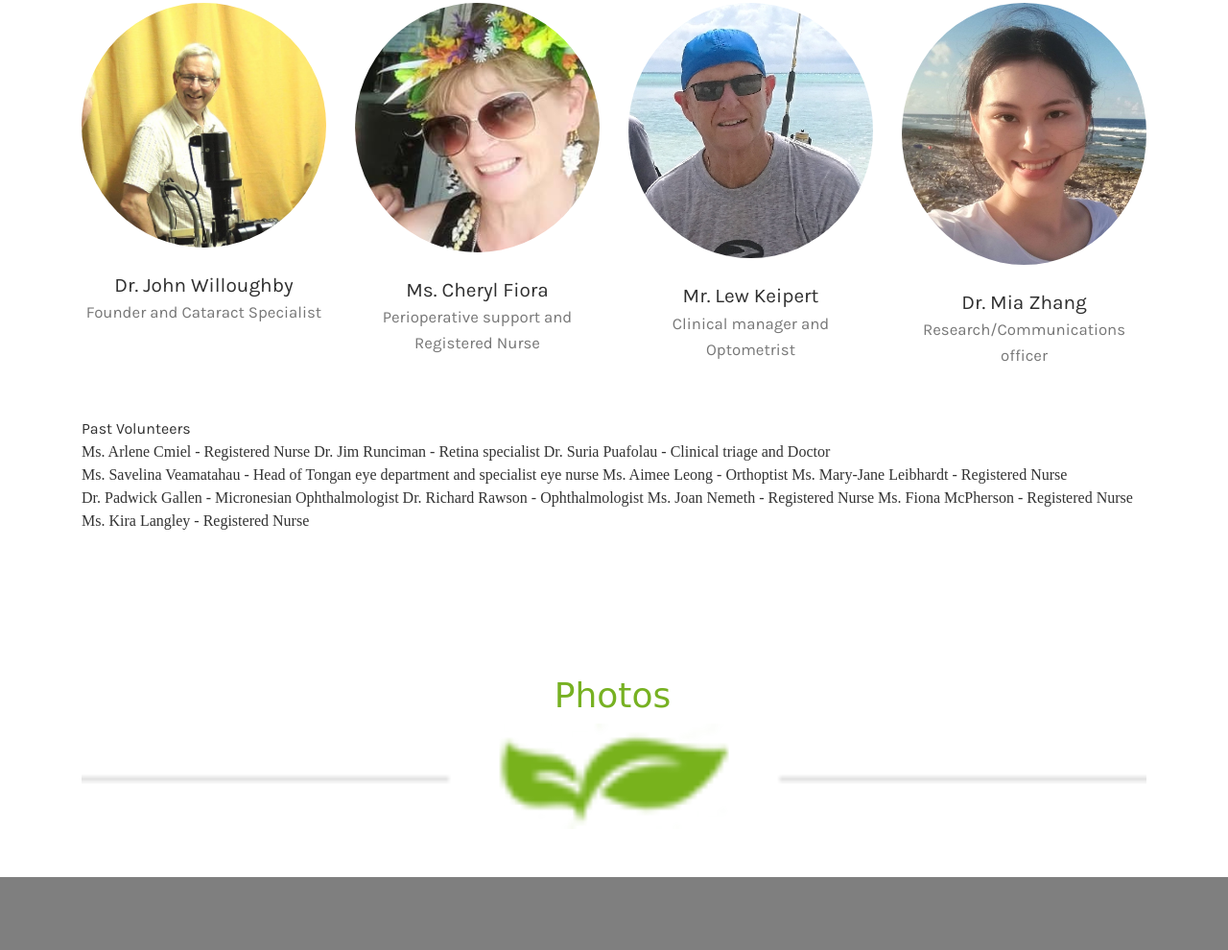
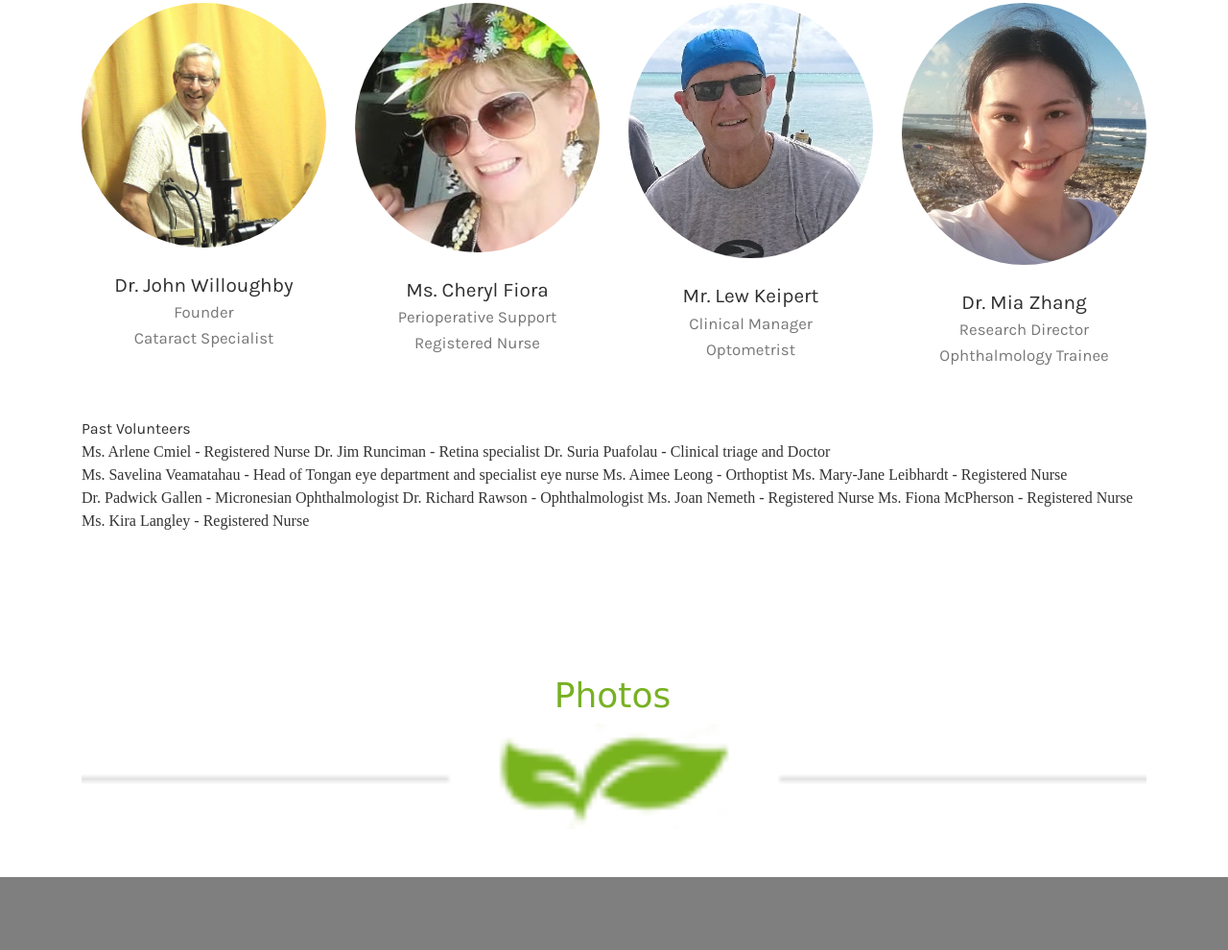
Before and after one commit to miazhangm/vision_of_islands, a website: page index.html in a window 1280 px wide. Shown: the part 1930-2920 px from the top of the page at 96% size. Drawn offline with Linux system fonts and the light colour scheme; files that its build step writes are made by us from their sources.

Commit message:
fixed roles

```diff
--- a/index.html
+++ b/index.html
@@ -151,7 +151,7 @@
               <!-- Icon -->
               <br>
               <h4>Dr. John Willoughby</h4>
-              <p>Founder and Cataract Specialist</p>
+              <p>Founder<br>Cataract Specialist</p>
             </div>
           </div>
         </div>
@@ -166,7 +166,7 @@
               <!-- Icon -->
               <br>
               <h4>Ms. Cheryl Fiora</h4>
-              <p>Perioperative support and Registered Nurse</p>
+              <p>Perioperative Support<br>Registered Nurse</p>
             </div>
           </div>
         </div>
@@ -182,7 +182,7 @@
               <!-- Icon -->
               <br>
               <h4>Mr. Lew Keipert</h4>
-              <p>Clinical manager and Optometrist</p>
+              <p>Clinical Manager<br>Optometrist</p>
             </div>
           </div>
         </div>
@@ -198,7 +198,7 @@
               <!-- Icon -->
               <br>
               <h4>Dr. Mia Zhang</h4>
-              <p>Research/Communications officer</p>
+                <p>Research Director<br>Ophthalmology Trainee</p>
             </div>
           </div>
         </div>
```
